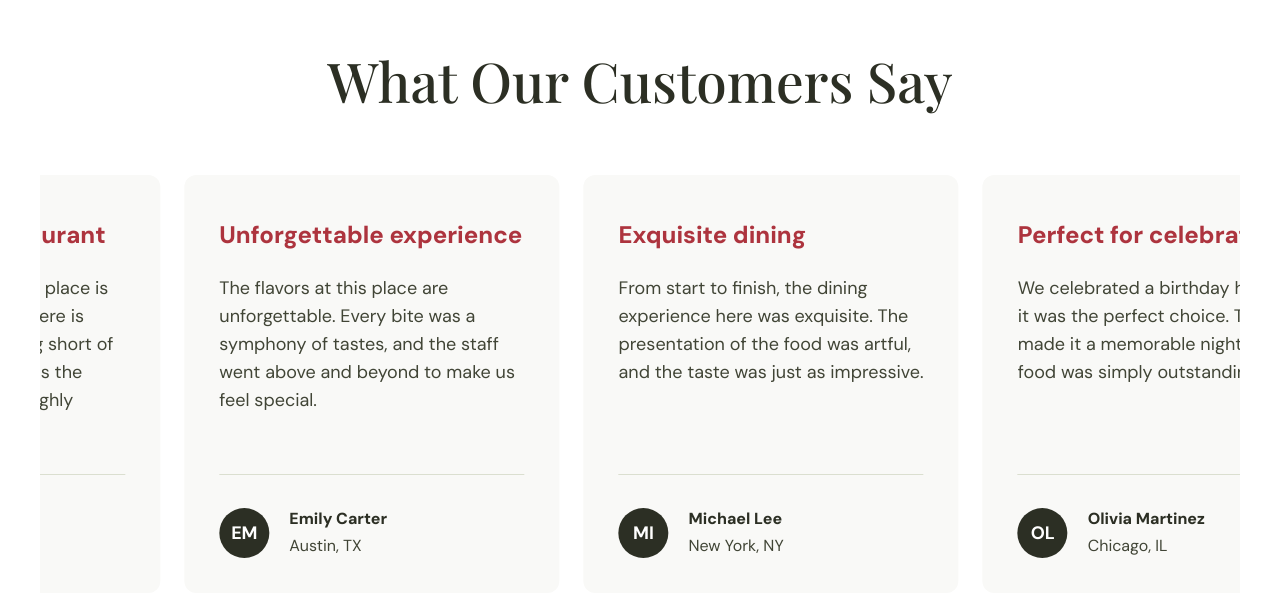
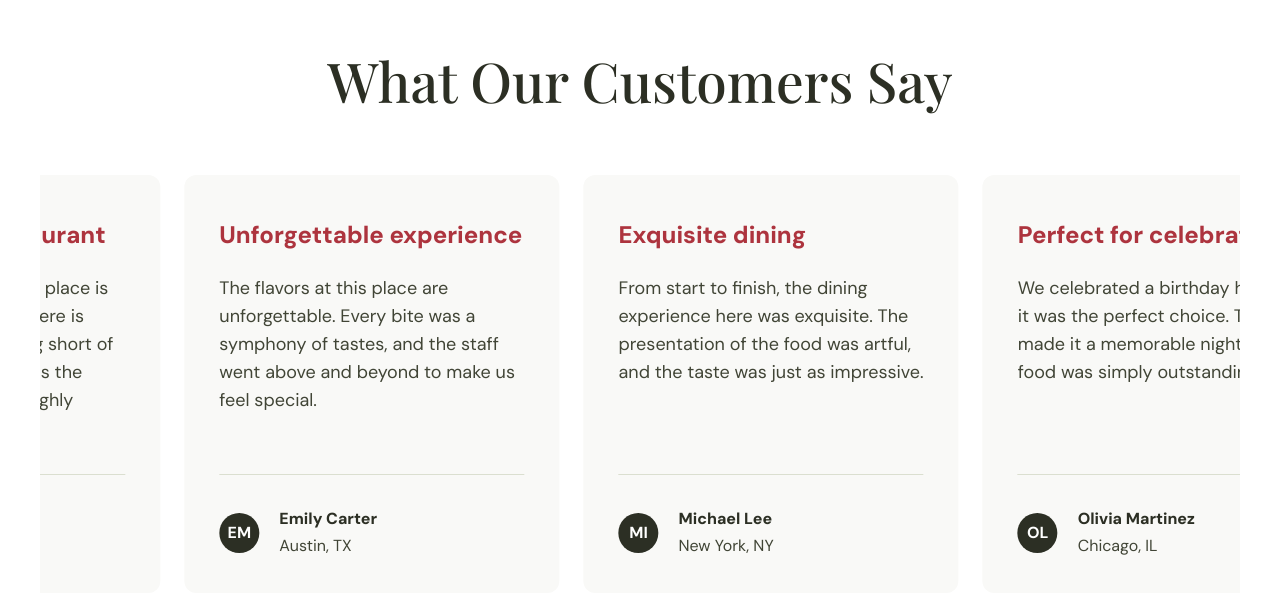
Before and after one commit to dawudarif/food-app, a React (Create React App) app: page /en/ in a window 1280 px wide. Shown: the part 4135-4732 px from the top of the page. Built offline with nearby package versions, Linux system fonts and the light colour scheme; a web font is replaced by a local one.

Commit message:
chore: testimonial section

```diff
--- a/src/sections/Testimonials/Testimonials.module.scss
+++ b/src/sections/Testimonials/Testimonials.module.scss
@@ -22,7 +22,7 @@
   height: 100%;
 
   .textContainer {
-    padding: 2.8125rem 2.1875rem 2.1875rem 2.1875rem;
+    padding: 1.5rem;
     border-radius: 0.75rem;
     background-color: $brand-light-gray;
     max-width: 26rem;
@@ -32,6 +32,10 @@
     flex-direction: column;
     gap: 2rem;
     height: 100%;
+
+    @media (min-width: 768px) {
+      padding: 2.8125rem 2.1875rem 2.1875rem 2.1875rem;
+    }
 
     h1 {
       font-size: 1.5rem;
@@ -59,7 +63,7 @@
       gap: 1.25rem;
 
       span {
-        font-size: 1.125rem;
+        font-size: 1rem;
         line-height: 1.625rem;
         font-weight: 700;
         background-color: $brand-text;
@@ -68,8 +72,8 @@
         display: flex;
         justify-content: center;
         align-items: center;
-        width: 3.125rem;
-        height: 3.125rem;
+        width: 2.5rem;
+        height: 2.5rem;
         text-transform: uppercase;
       }
 
--- a/src/sections/Testimonials/Testimonials.tsx
+++ b/src/sections/Testimonials/Testimonials.tsx
@@ -26,6 +26,7 @@ export default function Testimonials() {
         breakpoint: 640,
         settings: {
           slidesToShow: 1,
+          variableWidth: true,
         },
       },
       {
```
